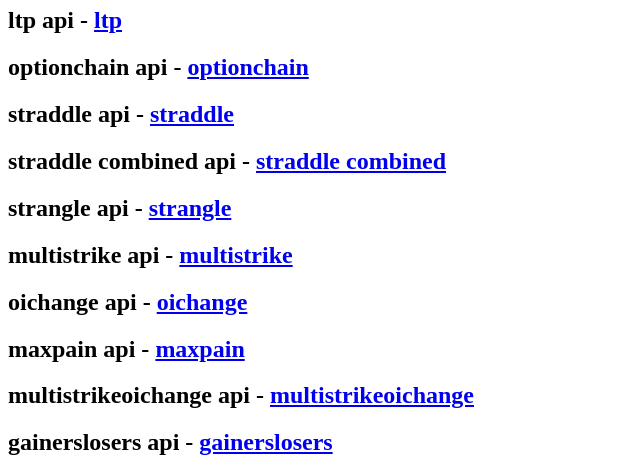
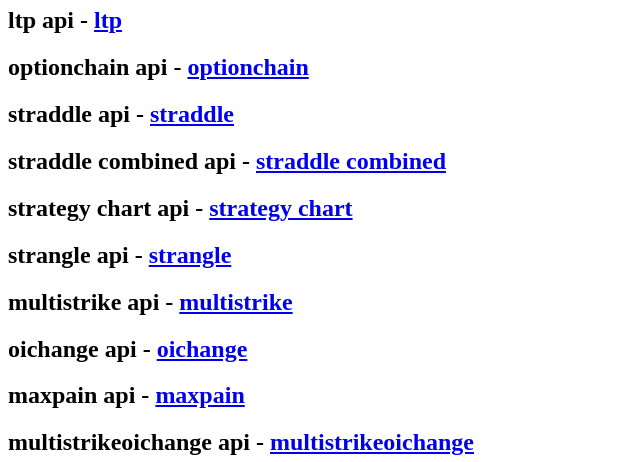
Before and after one commit to ShabbirHasan1/srifintechbackend, a Django app: template templates/index.html in a window 1280 px wide. Shown: the part 388-850 px from the top of the page, without its empty margins (0-640 px from the left). Run offline with Django 3.2, Linux system fonts and the light colour scheme; the template is opened without the code that fills it, so the values that code supplies are empty; parts of the project's set-up code (start-up, migrations or seed data) failed here and were passed over.

Commit message:
Added strategy chart api to urls and templates

```diff
--- a/api/urls.py
+++ b/api/urls.py
@@ -20,6 +20,7 @@
    url( r'^maxpain/?$', views.Get_Maxpain_Chart.as_view(),name ='maxpain') ,
    url( r'^straddleprices/?$', views.Get_Straddle_Prices.as_view(),name ='straddleprices') ,
    url( r'^straddlecombined/?$', views.Get_Straddle_Combined.as_view(),name ='straddlecombined') ,
+   url( r'^strategychart/?$', views.Get_Strategy_Chart.as_view(),name ='strategychart') ,
    url( r'^strangleprices/?$', views.Get_Strangle_Prices.as_view(),name ='strangleprices') ,
    url( r'^gainerslosers/?$', views.Gainers_Losers.as_view(),name ='gainerslosers') ,
    url( r'^gainerslosersoi/?$', views.Gainers_Losers_OI.as_view(),name ='gainerslosersoi') ,
--- a/api/views.py
+++ b/api/views.py
@@ -1680,7 +1680,7 @@
         straddle_newline = strangle_newline
 
         NewChart = straddle_linegraph(
-            label_ticker=ticker, scale_label_str="Straddle Prices"
+            label_ticker=ticker, scale_label_str="Strategy Chart"
         )()
         NewChart.labels.xaxis_labels = final_straddle_df.index.to_list()
         NewChart.data.linedata.data = final_straddle_df[ticker].to_list()
--- a/templates/index.html
+++ b/templates/index.html
@@ -20,6 +20,7 @@
     <h2> optionchain api - <a href="{% url 'optionchain' %}">optionchain</a></h2>
     <h2> straddle api - <a href="{% url 'straddleprices' %}">straddle</a></h2>
     <h2> straddle combined api - <a href="{% url 'straddlecombined' %}">straddle combined</a></h2>
+    <h2> strategy chart api - <a href="{% url 'strategychart' %}">strategy chart</a></h2>
     <h2> strangle api - <a href="{% url 'strangleprices' %}">strangle</a></h2>
     <h2> multistrike api - <a href="{% url 'multistrikeoi' %}">multistrike</a></h2>
     <h2> oichange api - <a href="{% url 'oichange' %}">oichange</a></h2>
```
